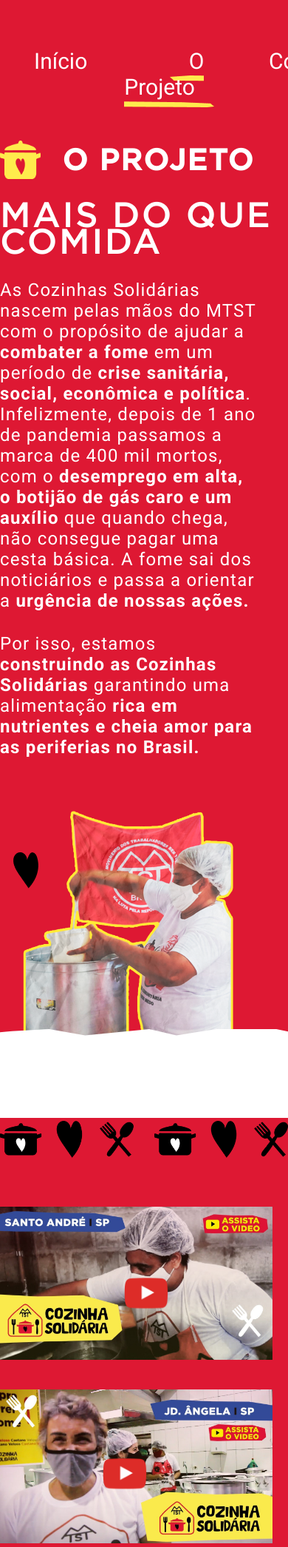
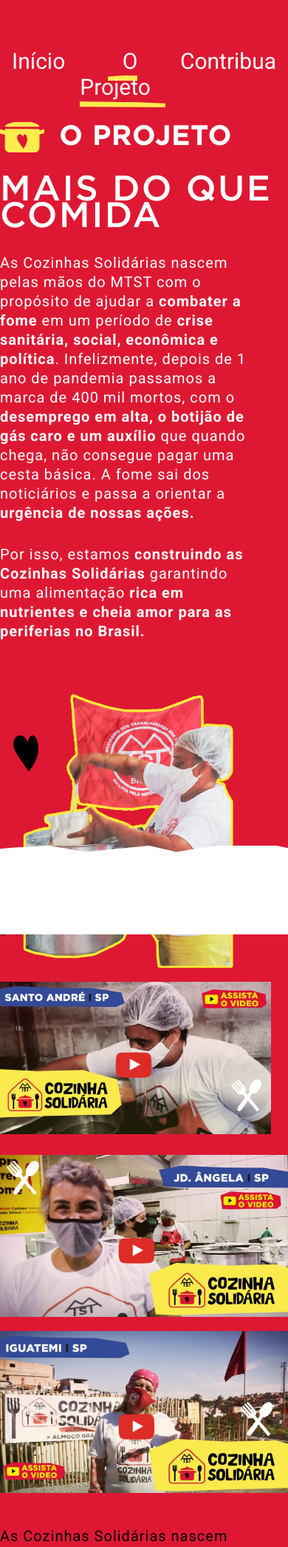
Before and after one commit to tecMTST/cozinhasolidaria.com, a PHP site: page /o-projeto in a window 390 px wide. Shown: the top 2091 px of the page at 74% size. Run offline with PHP 8.4, Linux system fonts and the light colour scheme; some libraries are stand-ins or nearby versions.

Commit message:
Ajustes mobile

```diff
--- a/assets/css/menu-mobile.css
+++ b/assets/css/menu-mobile.css
@@ -15,6 +15,7 @@
 
     -webkit-user-select: none;
     user-select: none;
+    max-width: 90%;
     }
 
     #menuToggle a
--- a/assets/css/style.css
+++ b/assets/css/style.css
@@ -1059,7 +1059,7 @@
 
 
 .thumb-menor img.player-menor {
-    max-width: 60px;
+    max-width: 50px;
     margin: 22% -59%;
     position: relative;
     transition-duration: 0.5s;
@@ -1127,7 +1127,17 @@
     }
 }
 
-@media (max-width: 768px) {
+@media (max-width:1100px) {
+    .menu-principal li a {
+        padding: 0 20px 10px;
+    }
+}
+
+@media (max-width: 540px) {
+    #inicio {
+        padding-top: 0;
+        padding-bottom: 100px;
+    }
     .cozi {
         position: absolute;
         display: block;
@@ -1162,37 +1172,40 @@
     }
     .container {
         max-width: 100%;
-        padding: 20px 0;
+        padding: 0 0 30px;
     }
     .bg-projeto {
         width: 100%;
-        height: 190px;
-        margin-top: -190px;
+        height: 133px;
+        margin-top: -132px;
     }
     img {
         max-width: 100%;
         height: auto;
     }
+    .titulo-secao h2 {
+        padding: 0px 20px;
+        margin-top: 6px;
+    }
     h2 {
-        font-size: 40px;
-        line-height: 46px;
+        font-size: 36px;
+        line-height: 40px;
     }
     .cta {
         font-size: 20px;
         line-height: 20px;
         width: auto;
         height: auto;
-        padding: 14px 10%;
+        padding: 10px 10%;
         background-size: contain;
     }
     #inicio .cta {
-        float: right;
-        margin-right: 21%;
         margin-top: -10px;
     }
     .titulo-secao img {
-        width: 14%;
-        height: auto;
+        width: 100%;
+        height: 100%;
+        max-width: 60px;
     }
     .bg-projeto .conjunto-dir {
         float: right;
@@ -1209,16 +1222,16 @@
         display: block;
     }
     .thumb-maior img {
-        width: 94.7%;
+        width: 94%;
         max-width: 100%;
         position: absolute;
     }
     .thumb-maior img.player-maior {
-        max-width: 60px;
-        margin: 22% 43%;
+        max-width: 50px;
+        margin: 22% 40%;
     }
     .thumb-menor img {
-        width: 94.7%;
+        width: 100%;
         max-width: 100%;
         position: relative;
     }
@@ -1232,8 +1245,8 @@
         margin-bottom: 20px;
     }
     p {
-        font-size: 24px;
-        line-height: 28px;
+        font-size: 20px;
+        line-height: 26px;
     }
     .conjunto-esq {
         float: left;
@@ -1455,6 +1468,66 @@
         background-color: #000;
         padding-bottom: 50px;
     }
+    .modal {
+        max-width: 98%;
+        background-color: #FFEB4C;
+    }
+    .close {
+        top: -70px;
+        right: 14px;
+    }
+    #myModal .cont-formulario {
+        padding: 30px 0 90px;
+    }
+    #myModal .cont-formulario p {
+        max-width: 96%;
+        font-size: 20px;
+        line-height: 30px;
+        text-align: left;
+    }
+    input, textarea {
+        width: 80%;
+        padding: 16px 10px 16px 20px;
+        font-size: 20px;
+        line-height: 26px;
+    }
+    .form-group textarea {
+        margin-top: 0;
+        padding-top: 40px;
+    }
+    .form-group button.cta {
+        padding: 12px 10%;
+        background-size: contain;
+        width: 200px;
+        display: block;
+        float: inherit;
+        margin: -20px auto 0;
+    }
+    .content-dir p {
+        margin: 36px 0 40px;
+    }
+    #prestacao-de-contas {
+        background-color: #000;
+        padding: 0 0 70px;
+    }
+    #divulgar .titulo-secao h2 {
+        padding-left: 12px;
+    }
+    footer .container {
+        padding-top: 30px;
+    }
+    .bg-footer {
+        height: 50px;
+    }
+    .link-nucleo {
+        margin-top: 0;
+    }
+    #inicio .container {
+        padding: 40px 0 30px;
+    }
+    .compartilhe .cta {
+        padding: 15px 10%;
+    }
 }
 
 @media (max-width: 380px) {
--- a/index.html
+++ b/index.html
@@ -9,7 +9,7 @@
     <meta property="og:site_name" content="Cozinha Solidária - MTST">
     <meta name="description" content="Cozinhas Solidárias. Distribuindo refeições gratuitas em diversos estados no Brasil, ajudando a combater a fome nas periferias">
     <meta property="og:description" content="Cozinhas Solidárias. Distribuindo refeições gratuitas em diversos estados no Brasil, ajudando a combater a fome nas periferias">
-    <meta property="og:image" content="http://cozinhasolidaria.com/assets/img/thumb-site-cozinha.png">
+    <meta property="og:image" content="http://cozinhasolidaria.com/assets/img/card-cozinhas.png">
     <meta property="og:image:type" content="image/jpg">
     <meta property="og:image:width" content="800">
     <meta property="og:image:height" content="600">
```
Also changed, not shown: other parts of assets/css/style.css (+13 -13 lines), assets/img/card-cozinhas.png (added).
